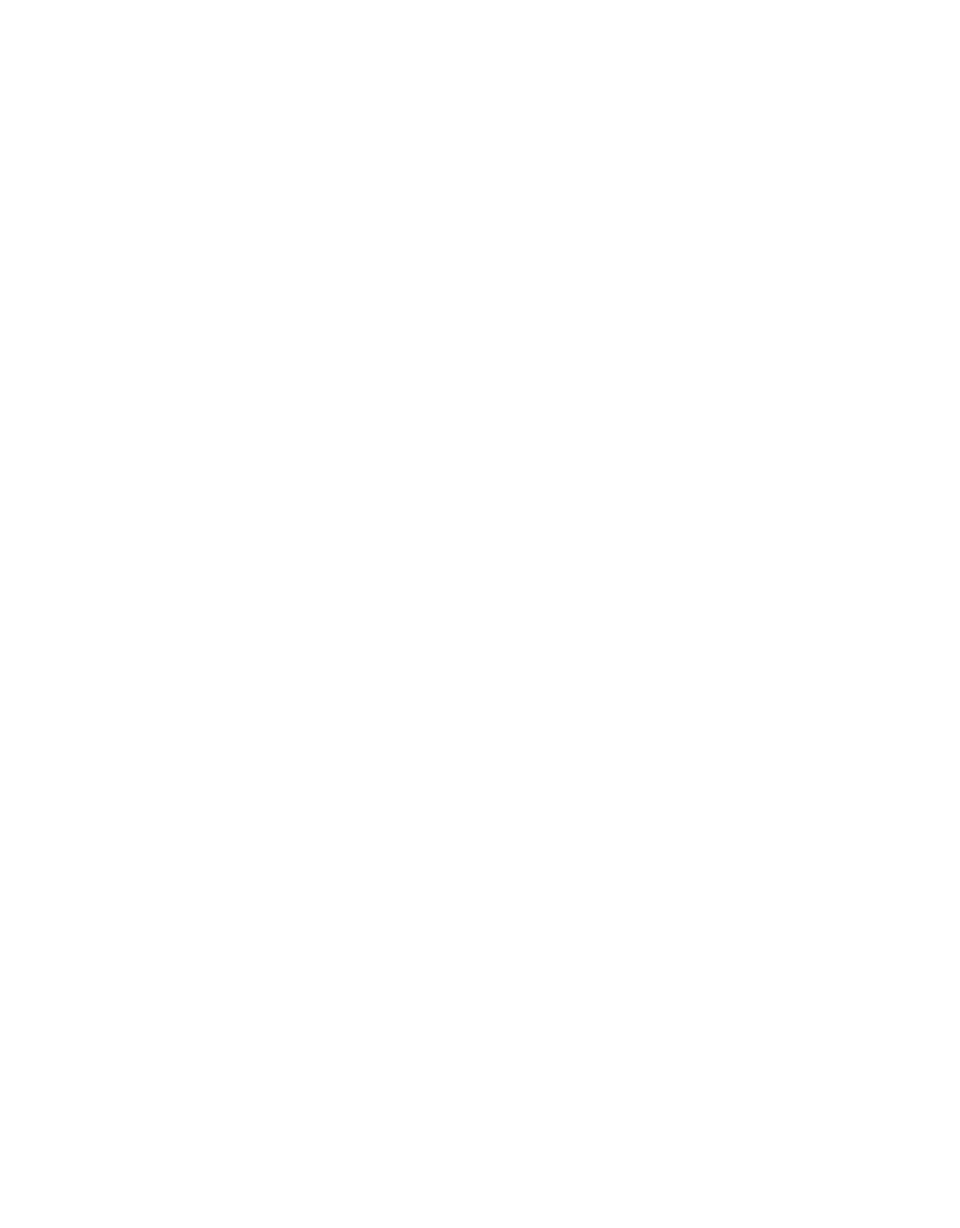
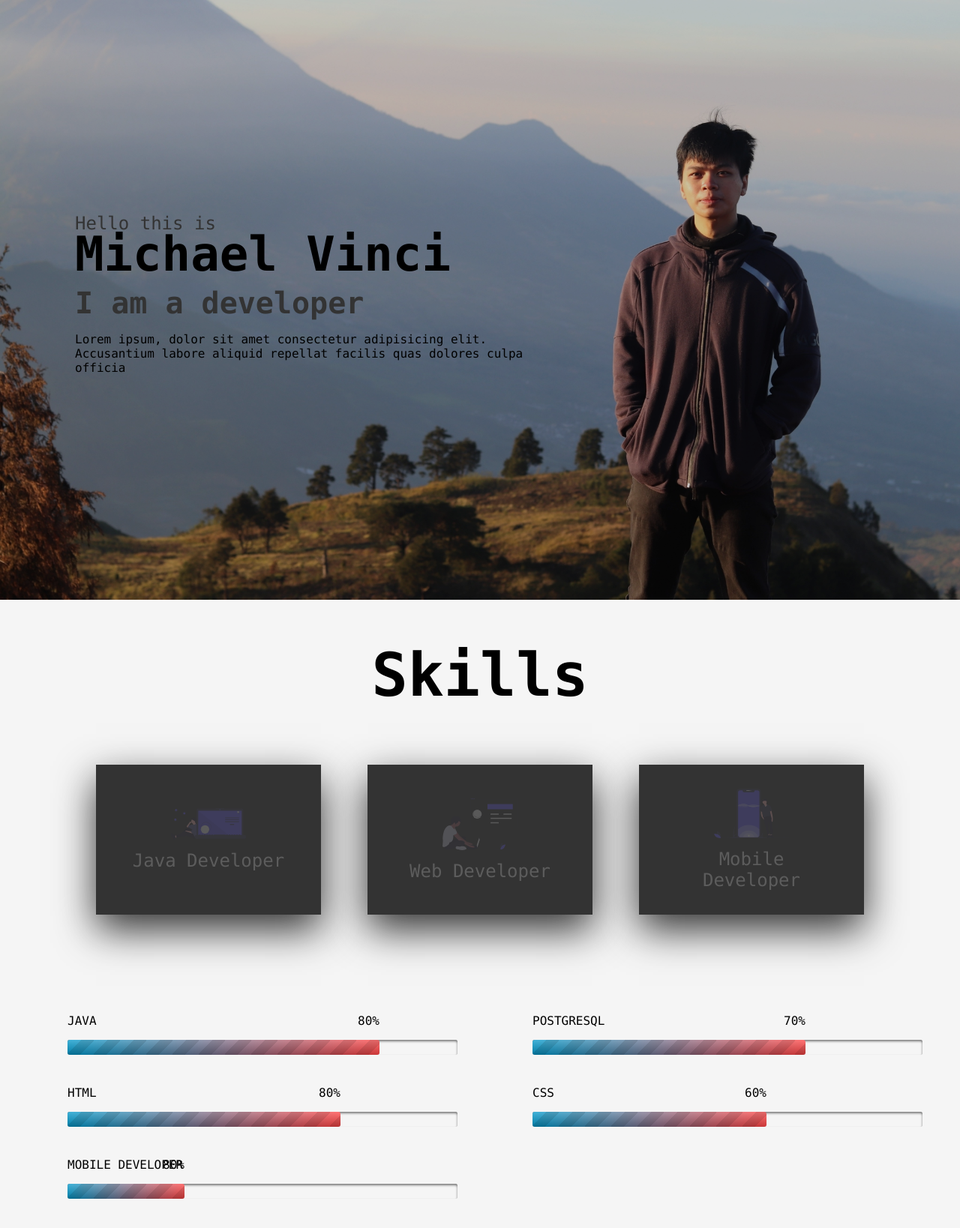
Before and after one commit to mykhaels/mykhaels.github.io, a plain HTML site: page index.html in a window 1280 px wide. Shown: the whole page at 75% size. Before the commit the page ends 800 px from the top, so only its background shows below. Drawn offline with Linux system fonts and the light colour scheme.

Commit message:
adding page with style and content

```diff
--- a/index.html
+++ b/index.html
@@ -5,10 +5,117 @@
     <meta name="viewport" content="width=device-width, initial-scale=1.0">
     <meta http-equiv="X-UA-Compatible" content="ie=edge">
     <title>Welcome to Michael Website</title>
+    <link href="styles/style.css" rel="stylesheet">
+    <link href="styles/progress-bar.css" rel="stylesheet">
 </head>
 <body>
     <header>
+        <div class="introduction">
+            <span>Hello this is</span>
+            <h1>
+                Michael Vinci
+            </h1>
+            <span>I am a developer</span>
+            <p>Lorem ipsum, dolor sit amet consectetur adipisicing elit. Accusantium labore aliquid repellat facilis quas dolores culpa officia </p>
+        </div>
+    </header>
+    <div class="container">
+        <h1>Skills</h1>
+        <section class="card-wrapper">
+            <div class="card">
+                <div class="face top-part">
+                    <figure class="content">
+                        <img src="images/code.svg">
+                        <figcaption>Java Developer</figcaption>
+                    </figure>
+                </div>
+                <div class="face bottom-part">
+                    <div class="content">
+                        <p>Working to create desktop - website - and automation processing job using java</p>
+                        <a href="#">Read More</a>
+                    </div>
+                </div>
+            </div>
 
-    </header>
+            <div class="card">
+                <div class="face top-part">
+                    <figure class="content">
+                        <img src="images/web-developer.svg">
+                        <figcaption>Web Developer</figcaption>
+                    </figure>
+                </div>
+                <div class="face bottom-part">
+                    <div class="content">
+                        <p>Lorem ipsum, dolor sit amet consectetur adipisicing elit. Sint atque enim aliquam ab </p>
+                        <a href="#">Read More</a>
+                    </div>
+                </div>
+            </div>
+
+            <div class="card">
+                <div class="face top-part">
+                    <figure class="content">
+                        <img src="images/mobile-development.svg">
+                        <figcaption>Mobile Developer</figcaption>
+                    </figure>
+                </div>
+                <div class="face bottom-part">
+                    <div class="content">
+                        <p>Lorem ipsum, dolor sit amet consectetur adipisicing elit. Sint atque enim aliquam ab </p>
+                        <a href="#">Read More</a>
+                    </div>
+                </div>
+            </div>
+        </section>
+        <sectio class="skills-wrapper">
+            <ul>
+                <li>
+                    <p style="width:80%" data-value="80">JAVA</p>
+                    <progress value="80" max="100" class="skill">
+                        <div class="progress-bar">
+                            <span style="width: 80%">80%</span>
+                        </div>
+                    </progress>
+                </li>
+                <li>
+                    <p style="width:70%" data-value="70">POSTGRESQL</p>
+                    <progress value="70" max="100" class="skill">
+                        <div class="progress-bar">
+                            <span style="width: 70%">70%</span>
+                        </div>
+                    </progress>
+                </li>
+                <li>
+                    <p style="width:70%" data-value="80">HTML</p>
+                    <progress value="70" max="100" class="skill">
+                        <div class="progress-bar">
+                            <span style="width: 70%">70%</span>
+                        </div>
+                    </progress>
+                </li>
+                <li>
+                    <p style="width:60%" data-value="60">CSS</p>
+                    <progress value="60" max="100" class="skill">
+                        <div class="progress-bar">
+                            <span style="width: 60%">60%</span>
+                        </div>
+                    </progress>
+                </li>
+                <li>
+                    <p style="width:30%" data-value="80">MOBILE DEVELOPER</p>
+                    <progress value="30" max="100" class="skill">
+                        <div class="progress-bar">
+                            <span style="width: 30%">30%</span>
+                        </div>
+                    </progress>
+                </li>
+            </ul>
+
+        </section>
+    </div>
+
+    <footer>
+
+    </footer>
 </body>
 </html>
--- /dev/null
+++ b/styles/progress-bar.css
@@ -0,0 +1,144 @@
+
+progress[value] {
+    /* Get rid of the default appearance */
+    appearance: none;
+
+    /* This unfortunately leaves a trail of border behind in Firefox and Opera. We can remove that by setting the border to none. */
+    border: none;
+
+    /* Add dimensions */
+    width: 100%; height: 20px;
+
+    /* Although firefox doesn't provide any additional pseudo class to style the progress element container, any style applied here works on the container. */
+      background-color: whiteSmoke;
+      border-radius: 3px;
+      box-shadow: 0 2px 3px rgba(0,0,0,.5) inset;
+
+    /* Of all IE, only IE10 supports progress element that too partially. It only allows to change the background-color of the progress value using the 'color' attribute. */
+    color: royalblue;
+
+    position: relative;
+    margin: 0 0 1.5em;
+}
+
+
+progress[value]::-webkit-progress-bar {
+    background-color: whiteSmoke;
+    border-radius: 3px;
+    box-shadow: 0 2px 3px rgba(0,0,0,.5) inset;
+}
+
+progress[value]::-webkit-progress-value {
+    position: relative;
+
+    background-size: 35px 20px, 100% 100%, 100% 100%;
+    border-radius:3px;
+
+    /* Let's animate this */
+    animation: animate-stripes 5s linear infinite;
+}
+
+@keyframes animate-stripes { 100% { background-position: -100px 0; } }
+
+/* Let's spice up things little bit by using pseudo elements. */
+
+progress[value]::-webkit-progress-value:after {
+    /* Only webkit/blink browsers understand pseudo elements on pseudo classes. A rare phenomenon! */
+    content: '';
+    position: absolute;
+
+    width:5px; height:5px;
+    top:7px; right:7px;
+
+    background-color: white;
+    border-radius: 100%;
+}
+
+
+/* Firefox provides a single pseudo class to style the progress element value and not for container. -moz-progress-bar */
+
+progress[value]::-moz-progress-bar {
+    /* Gradient background with Stripes */
+    background-image:
+    -moz-linear-gradient( 135deg,
+                                                     transparent,
+                                                     transparent 33%,
+                                                     rgba(0,0,0,.1) 33%,
+                                                     rgba(0,0,0,.1) 66%,
+                                                     transparent 66%),
+    -moz-linear-gradient( top,
+                                                        rgba(255, 255, 255, .25),
+                                                        rgba(0,0,0,.2)),
+     -moz-linear-gradient( left, #09c, #f44);
+
+    background-size: 35px 20px, 100% 100%, 100% 100%;
+    border-radius:3px;
+
+    /* Firefox doesn't support CSS3 keyframe animations on progress element. Hence, we did not include animate-stripes in this code block */
+}
+
+
+/* Fallback technique styles */
+.progress-bar {
+    background-color: whiteSmoke;
+    border-radius: 3px;
+    box-shadow: 0 2px 3px rgba(0,0,0,.5) inset;
+
+    /* Dimensions should be similar to the parent progress element. */
+    width: 100%; height:20px;
+}
+
+.progress-bar span {
+    background-color: royalblue;
+    border-radius: 3px;
+
+    display: block;
+    text-indent: -9999px;
+}
+
+p[data-value] {
+  position: relative;
+}
+
+/* The percentage will automatically fall in place as soon as we make the width fluid. Now making widths fluid. */
+
+p[data-value]:after {
+    content: attr(data-value) '%';
+    position: absolute; right:0;
+}
+
+
+
+.skill::-webkit-progress-value {
+    /* Gradient background with Stripes */
+    background-image:
+    -webkit-linear-gradient( 135deg,
+                                                     transparent,
+                                                     transparent 33%,
+                                                     rgba(0,0,0,.1) 33%,
+                                                     rgba(0,0,0,.1) 66%,
+                                                     transparent 66%),
+    -webkit-linear-gradient( top,
+                                                        rgba(255, 255, 255, .25),
+                                                        rgba(0,0,0,.2)),
+     -webkit-linear-gradient( left, #09c, #f44);
+}
+
+
+/* Similarly, for Mozillaa. Unfortunately combining the styles for different browsers will break every other browser. Hence, we need a separate block. */
+
+
+.skill::-moz-progress-bar{
+    /* Gradient background with Stripes */
+    background-image:
+    -moz-linear-gradient( 135deg,
+                                                     transparent,
+                                                     transparent 33%,
+                                                     rgba(0,0,0,.1) 33%,
+                                                     rgba(0,0,0,.1) 66%,
+                                                     transparent 66%),
+    -moz-linear-gradient( top,
+                                                        rgba(255, 255, 255, .25),
+                                                        rgba(0,0,0,.2)),
+     -moz-linear-gradient( left, #09c, #f44);
+}
--- /dev/null
+++ b/styles/style.css
@@ -0,0 +1,168 @@
+body{
+    margin:0;
+    padding:0;
+    font-family: consolas;
+    background: whitesmoke;
+}
+
+header{
+    min-height: 100vh;
+    background:url("../images/header.jpg");
+    background-position: center;
+    background-size: 100%;
+    background-repeat: no-repeat;
+    display: flex;
+    justify-content: left;
+    align-items: center;
+    box-shadow: inset 0 0 0 1000px rgba(0,0,0,.2);
+}
+
+header .introduction{
+    width:50%;
+    padding-left: 100px;
+}
+
+header .introduction span{
+    font-size: 1.5em;
+    color:#333;
+}
+header .introduction span:nth-child(3){
+    font-weight: 800;
+    font-size: 2.5em;
+}
+
+header .introduction h1{
+    font-size: 1.5em;
+    font-weight: 800;
+    font-size: 4em;
+    margin-top:-10px;
+    margin-bottom:5px;
+    white-space: nowrap;
+    overflow: hidden;
+    animation: typewriter 2s steps(50) 1s 1 normal both;
+}
+
+
+@keyframes typewriter{
+    from{width: 0;}
+    to{width: 100%;}
+}
+
+@media screen and (min-width: 500px) {
+    header {
+        background-position: top;
+    }
+    .header .introduction span{
+        font-size:10px;
+    }
+    .header .introduction p{
+        display: none;
+    }
+}
+
+.container h1{
+    text-align: center;
+    font-size: 5em;
+}
+.card-wrapper{
+    margin:auto;
+    width: 80%;
+    display: flex;
+    justify-content: space-between;
+    flex-wrap: wrap;
+    margin-top:-80px;
+}
+.card-wrapper .card .face{
+    width: 300px;
+    height: 200px;
+    transition: 0.5s;
+}
+
+.card-wrapper .card .face.top-part{
+    background: #333;
+    display: flex;
+    justify-content: center;
+    align-items: center;
+    z-index: 1;
+    transform: translateY(100px);
+}
+.card-wrapper .card:hover .face.top-part{
+    background: #2f89fc;
+    transform: translateY(0px);
+}
+
+.card-wrapper .card .face.top-part .content{
+    opacity: 0.2;
+    transition: 0.5s;
+    text-align: center;
+}
+
+.card-wrapper .card:hover .face.top-part .content{
+    opacity: 1;
+}
+
+.card-wrapper .card .face.top-part .content img{
+    max-width: 100px;
+}
+
+
+.card-wrapper .card .face.top-part .content figcaption{
+    margin: 10px 0 0;
+    padding: 0;
+    color: #fff;
+    text-align: center;
+    font-size: 1.5em;
+}
+
+.card-wrapper .card .face.bottom-part{
+    position: relative;
+    background: #fff;
+    display: flex;
+    justify-content: center;
+    align-items: center;
+    padding: 20px;
+    box-sizing: border-box;
+    box-shadow: 0 20px 50px rgba(0,0,0,0.8);
+    transform: translateY(-100px);
+    z-index: -1;
+}
+
+.card-wrapper .card:hover .face.bottom-part{
+    transform: translateY(0px);
+}
+
+.card-wrapper .card .face.bottom-part .content p{
+    margin:0;
+    padding:0;
+}
+
+.card-wrapper .card .face.bottom-part .content a{
+    display: inline-block;
+    text-decoration: none;
+    margin: 15px 0 0;
+    color: #333;
+    font-weight: 900;
+    padding: 5px;
+    border: 1px solid #333;
+}
+
+
+.card-wrapper .card .face.bottom-part .content a:hover{
+    background: #333;
+    color: #fff;
+}
+
+.skills-wrapper{
+    width: 80%;
+}
+.skills-wrapper ul{
+    list-style-type: none;
+    display: flex;
+    justify-content: space-between;
+    flex-wrap: wrap;
+}
+.skills-wrapper ul li {
+    width: 50%;
+    box-sizing: border-box;
+    padding: 0 50px 0;
+}
```
Also changed, not shown: images/code.svg (added), images/database.svg (added), images/header.jpg (added), images/mobile-development.svg (added), images/web-developer.svg (added).
